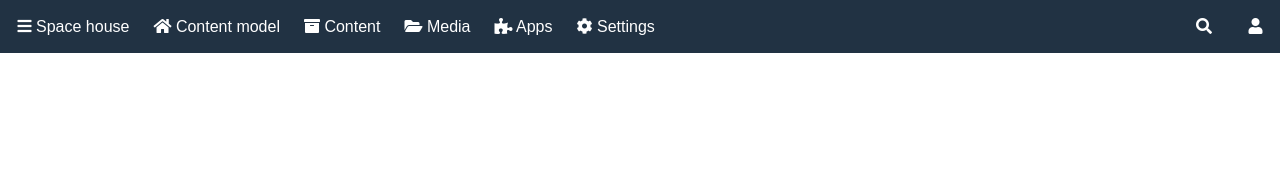
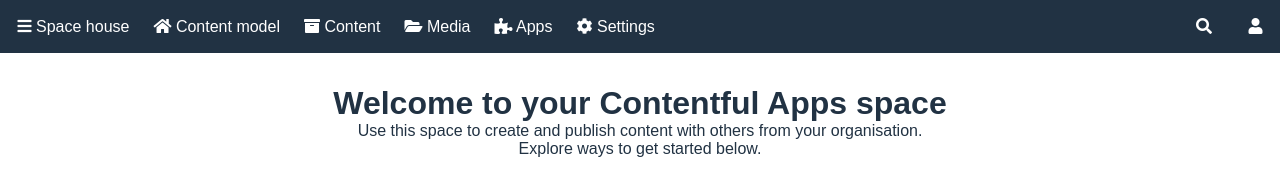
Before and after one commit to ewusiessel/contenful-app, a plain HTML site: page index.html in a window 1280 px wide. Drawn offline with Linux system fonts and the light colour scheme.

Commit message:
Add centered header

```diff
--- a/index.html
+++ b/index.html
@@ -37,12 +37,16 @@
         margin-left: 2rem;
       }
 
-
+      .header-center {
+        display: flex;
+        justify-content: center;
+        color: #213243;
+      }
     </style>
   </head>
   <body>
     <div class="nav-bar-left">
-      <div class="nav-item" style="margin-left: 0;">
+      <div class="nav-item" style="margin-left: 0">
         <i class="fa fa-bars" aria-hidden="true"></i>
         Space house
       </div>
@@ -71,5 +75,15 @@
         <i class="fa fa-user" aria-hidden="true"></i>
       </div>
     </div>
+    <div class="header-center">
+      <div>
+        <h1 style="margin-top: 2rem">Welcome to your Contentful Apps space</h1>
+        <p class="header-center">
+          Use this space to create and publish content with others from your
+          organisation.
+        </p>
+        <p class="header-center">Explore ways to get started below.</p>
+      </div>
+    </div>
   </body>
 </html>
```
